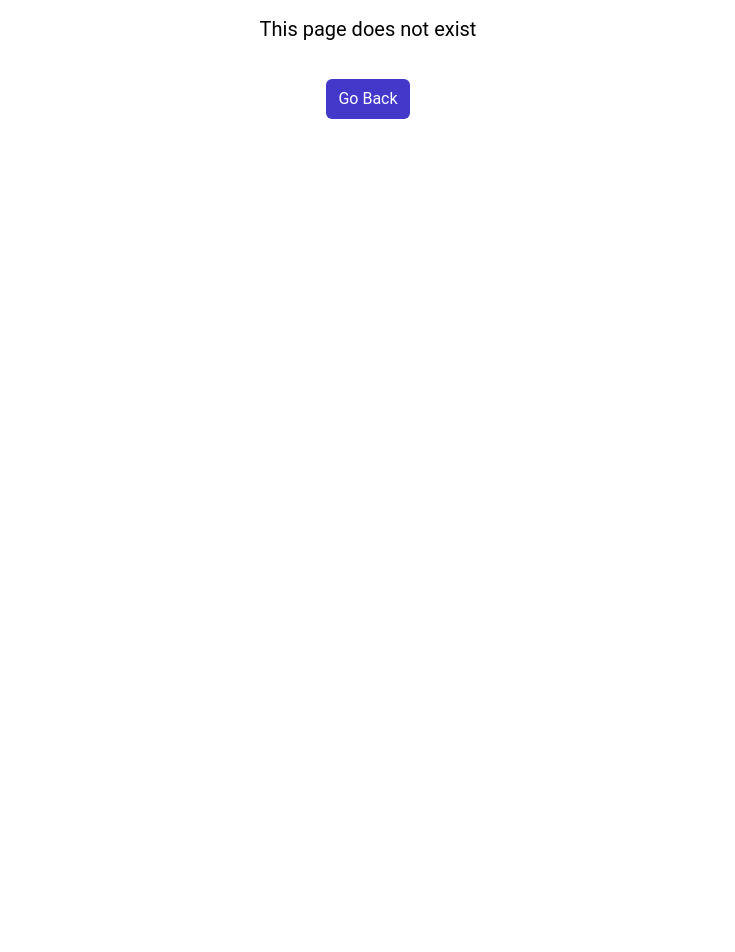
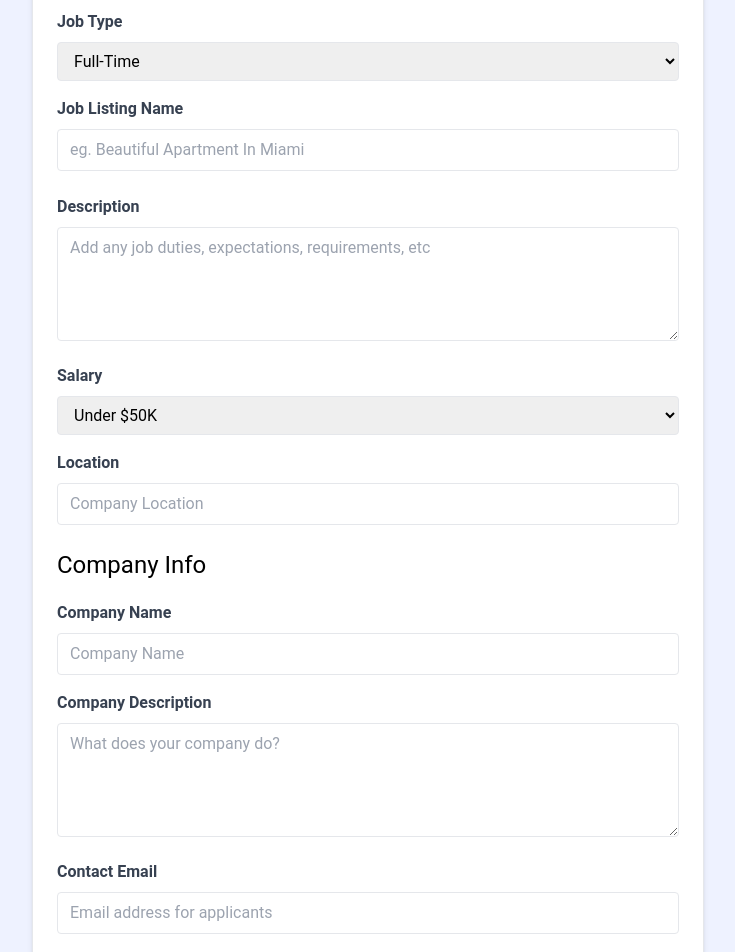
Before and after one commit to pro-grammer07/React-project-jobs, a React (Vite) app: page /add-job in a window 1280 px wide. Before the commit this address had no page. Shown: the part 260-1212 px from the top of the page, without its empty margins (272-1007 px from the left). Before the commit the page ends 800 px from the top, so only its background shows below. Built offline with nearby package versions, Linux system fonts and the light colour scheme.

Commit message:
add Job form

```diff
--- a/src/App.jsx
+++ b/src/App.jsx
@@ -10,7 +10,7 @@
 import JobsPage from "./pages/JobsPage";
 import NotFoundPage from "./pages/NotFoundPage";
 import JobPage, { jobLoader } from "./pages/JobPage";
-
+import AddJobPage from "./pages/AddJobPage";
 
 // creating router, Route component
 const router = createBrowserRouter(
@@ -18,6 +18,7 @@
     <Route path="/" element={<MainLayout />}>
       <Route index element={<HomePage />} />
       <Route path="/jobs" element={<JobsPage />} />
+      <Route path="/add-job" element={<AddJobPage />} />
       <Route path="/jobs/:id" element={<JobPage />} loader={jobLoader} />
       <Route path="*" element={<NotFoundPage />} />
     </Route>
--- /dev/null
+++ b/src/pages/AddJobPage.jsx
@@ -0,0 +1,176 @@
+import React from 'react'
+
+const AddJobPage = () => {
+  return (
+    <>
+
+    <section className="bg-indigo-50">
+      <div className="container m-auto max-w-2xl py-24">
+        <div
+          className="bg-white px-6 py-8 mb-4 shadow-md rounded-md border m-4 md:m-0"
+        >
+          <form>
+            <h2 className="text-3xl text-center font-semibold mb-6">Add Job</h2>
+
+            <div className="mb-4">
+              <label htmlFor="type" className="block text-gray-700 font-bold mb-2"
+                >Job Type</label
+              >
+              <select
+                id="type"
+                name="type"
+                className="border rounded w-full py-2 px-3"
+                required
+              >
+                <option value="Full-Time">Full-Time</option>
+                <option value="Part-Time">Part-Time</option>
+                <option value="Remote">Remote</option>
+                <option value="Internship">Internship</option>
+              </select>
+            </div>
+
+            <div className="mb-4">
+              <label className="block text-gray-700 font-bold mb-2"
+                >Job Listing Name</label
+              >
+              <input
+                type="text"
+                id="title"
+                name="title"
+                className="border rounded w-full py-2 px-3 mb-2"
+                placeholder="eg. Beautiful Apartment In Miami"
+                required
+              />
+            </div>
+            <div className="mb-4">
+              <label
+                htmlFor="description"
+                className="block text-gray-700 font-bold mb-2"
+                >Description</label
+              >
+              <textarea
+                id="description"
+                name="description"
+                className="border rounded w-full py-2 px-3"
+                rows="4"
+                placeholder="Add any job duties, expectations, requirements, etc"
+              ></textarea>
+            </div>
+
+            <div className="mb-4">
+              <label htmlFor="type" className="block text-gray-700 font-bold mb-2"
+                >Salary</label
+              >
+              <select
+                id="salary"
+                name="salary"
+                className="border rounded w-full py-2 px-3"
+                required
+              >
+                <option value="Under $50K">Under $50K</option>
+                <option value="$50K - 60K">$50K - $60K</option>
+                <option value="$60K - 70K">$60K - $70K</option>
+                <option value="$70K - 80K">$70K - $80K</option>
+                <option value="$80K - 90K">$80K - $90K</option>
+                <option value="$90K - 100K">$90K - $100K</option>
+                <option value="$100K - 125K">$100K - $125K</option>
+                <option value="$125K - 150K">$125K - $150K</option>
+                <option value="$150K - 175K">$150K - $175K</option>
+                <option value="$175K - 200K">$175K - $200K</option>
+                <option value="Over $200K">Over $200K</option>
+              </select>
+            </div>
+
+            <div className='mb-4'>
+              <label className='block text-gray-700 font-bold mb-2'>
+                Location
+              </label>
+              <input
+                type='text'
+                id='location'
+                name='location'
+                className='border rounded w-full py-2 px-3 mb-2'
+                placeholder='Company Location'
+                required
+              />
+            </div>
+
+            <h3 className="text-2xl mb-5">Company Info</h3>
+
+            <div className="mb-4">
+              <label htmlFor="company" className="block text-gray-700 font-bold mb-2"
+                >Company Name</label
+              >
+              <input
+                type="text"
+                id="company"
+                name="company"
+                className="border rounded w-full py-2 px-3"
+                placeholder="Company Name"
+              />
+            </div>
+
+            <div className="mb-4">
+              <label
+                htmlFor="company_description"
+                className="block text-gray-700 font-bold mb-2"
+                >Company Description</label
+              >
+              <textarea
+                id="company_description"
+                name="company_description"
+                className="border rounded w-full py-2 px-3"
+                rows="4"
+                placeholder="What does your company do?"
+              ></textarea>
+            </div>
+
+            <div className="mb-4">
+              <label
+                htmlFor="contact_email"
+                className="block text-gray-700 font-bold mb-2"
+                >Contact Email</label
+              >
+              <input
+                type="email"
+                id="contact_email"
+                name="contact_email"
+                className="border rounded w-full py-2 px-3"
+                placeholder="Email address for applicants"
+                required
+              />
+            </div>
+            <div className="mb-4">
+              <label
+                htmlFor="contact_phone"
+                className="block text-gray-700 font-bold mb-2"
+                >Contact Phone</label
+              >
+              <input
+                type="tel"
+                id="contact_phone"
+                name="contact_phone"
+                className="border rounded w-full py-2 px-3"
+                placeholder="Optional phone for applicants"
+              />
+            </div>
+
+            <div>
+              <button
+                className="bg-indigo-500 hover:bg-indigo-600 text-white font-bold py-2 px-4 rounded-full w-full focus:outline-none focus:shadow-outline"
+                type="submit"
+              >
+                Add Job
+              </button>
+            </div>
+          </form>
+        </div>
+      </div>
+    </section>
+
+
+    </>
+  )
+}
+
+export default AddJobPage
--- a/src/pages/JobPage.jsx
+++ b/src/pages/JobPage.jsx
@@ -1,7 +1,8 @@
 import React from "react";
 // import { useState, useEffect } from 'react';
 import { useLoaderData, useParams } from "react-router-dom";
-
+import { FaArrowLeft, FaMapMarker } from "react-icons/fa";
+import { Link } from "react-router-dom";
 
 const JobPage = () => {
   const { id } = useParams();
@@ -30,12 +31,12 @@
     <>
       <section>
         <div className="container m-auto py-6 px-6">
-        <a
-          href="/jobs.html"
+          <Link
+            to="/jobs"
             className="text-indigo-500 hover:text-indigo-600 flex items-center"
           >
-           Back to Job Listings
-        </a>
+            <FaArrowLeft className="mr-2" /> Back to Job Listings
+          </Link>
         </div>
       </section>
 
@@ -43,20 +44,12 @@
         <div className="container m-auto py-10 px-6">
           <div className="grid grid-cols-1 md:grid-cols-70/30 w-full gap-6">
             <main>
-            <div
-              className="bg-white p-6 rounded-lg shadow-md text-center md:text-left"
-            >
-              <div className="text-gray-500 mb-4">Full-Time</div>
-              <h1 className="text-3xl font-bold mb-4">
-                Senior React Developer
-              </h1>
-              <div
-                className="text-gray-500 mb-4 flex align-middle justify-center md:justify-start"
-              >
-                <i
-                  className="fa-solid fa-location-dot text-lg text-orange-700 mr-2"
-                ></i>
-                <p className="text-orange-700">Boston, MA</p>
+              <div className="bg-white p-6 rounded-lg shadow-md text-center md:text-left">
+                <div className="text-gray-500 mb-4"> {job.type} </div>
+                <h1 className="text-3xl font-bold mb-4">{job.title}</h1>
+                <div className="text-gray-500 mb-4 flex align-middle justify-center md:justify-start">
+                  <FaMapMarker className="text-orange-700 mr-1" />
+                  <p className="text-orange-700"> { job.location } </p>
                 </div>
               </div>
 
@@ -66,12 +59,15 @@
                 </h3>
 
                 <p className="mb-4">
-               We are seeking a talented Front-End Developer to join our team in Boston, MA. The ideal candidate will have strong skills in HTML, CSS, and JavaScript, with experience working with modern JavaScript frameworks such as React or Angular.
+
+                { job.description }
                 </p>
 
-              <h3 className="text-indigo-800 text-lg font-bold mb-2">Salary</h3>
+                <h3 className="text-indigo-800 text-lg font-bold mb-2">
+                  Salary
+                </h3>
 
-              <p className="mb-4">$70k - $80K / Year</p>
+                <p className="mb-4"> { job.salary } </p>
               </div>
             </main>
 
@@ -79,10 +75,10 @@
               <div className="bg-white p-6 rounded-lg shadow-md">
                 <h3 className="text-xl font-bold mb-6">Company Info</h3>
 
-              <h2 className="text-2xl">NewTek Solutions</h2>
+                <h2 className="text-2xl"> { job.company.name } </h2>
 
                 <p className="my-2">
-                NewTek Solutions is a leading technology company specializing in web development and digital solutions. We pride ourselves on delivering high-quality products and services to our clients while fostering a collaborative and innovative work environment.
+                { job.company.description }
                 </p>
 
                 <hr className="my-4" />
@@ -90,24 +86,23 @@
                 <h3 className="text-xl">Contact Email:</h3>
 
                 <p className="my-2 bg-indigo-100 p-2 font-bold">
-                contact@newteksolutions.com
+                { job.company.contactEmail }
                 </p>
 
                 <h3 className="text-xl">Contact Phone:</h3>
 
-              <p className="my-2 bg-indigo-100 p-2 font-bold">555-555-5555</p>
+                <p className="my-2 bg-indigo-100 p-2 font-bold"> { job.company.contactPhone } </p>
               </div>
 
               <div className="bg-white p-6 rounded-lg shadow-md mt-6">
                 <h3 className="text-xl font-bold mb-6">Manage Job</h3>
-              <a
-                href="/add-job.html"
+                <Link
+                  to={ `/jobs/edit/${job.id}` }
                   className="bg-indigo-500 hover:bg-indigo-600 text-white text-center font-bold py-2 px-4 rounded-full w-full focus:outline-none focus:shadow-outline mt-4 block"
-                >Edit Job</a
                 >
-              <button
-                className="bg-red-500 hover:bg-red-600 text-white font-bold py-2 px-4 rounded-full w-full focus:outline-none focus:shadow-outline mt-4 block"
-              >
+                  Edit Job
+                </Link>
+                <button className="bg-red-500 hover:bg-red-600 text-white font-bold py-2 px-4 rounded-full w-full focus:outline-none focus:shadow-outline mt-4 block">
                   Delete Job
                 </button>
               </div>
@@ -125,5 +120,4 @@
   return data;
 };
 
-
 export { JobPage as default, jobLoader };
```
Lines whose indentation alone changed are shown as unchanged.
